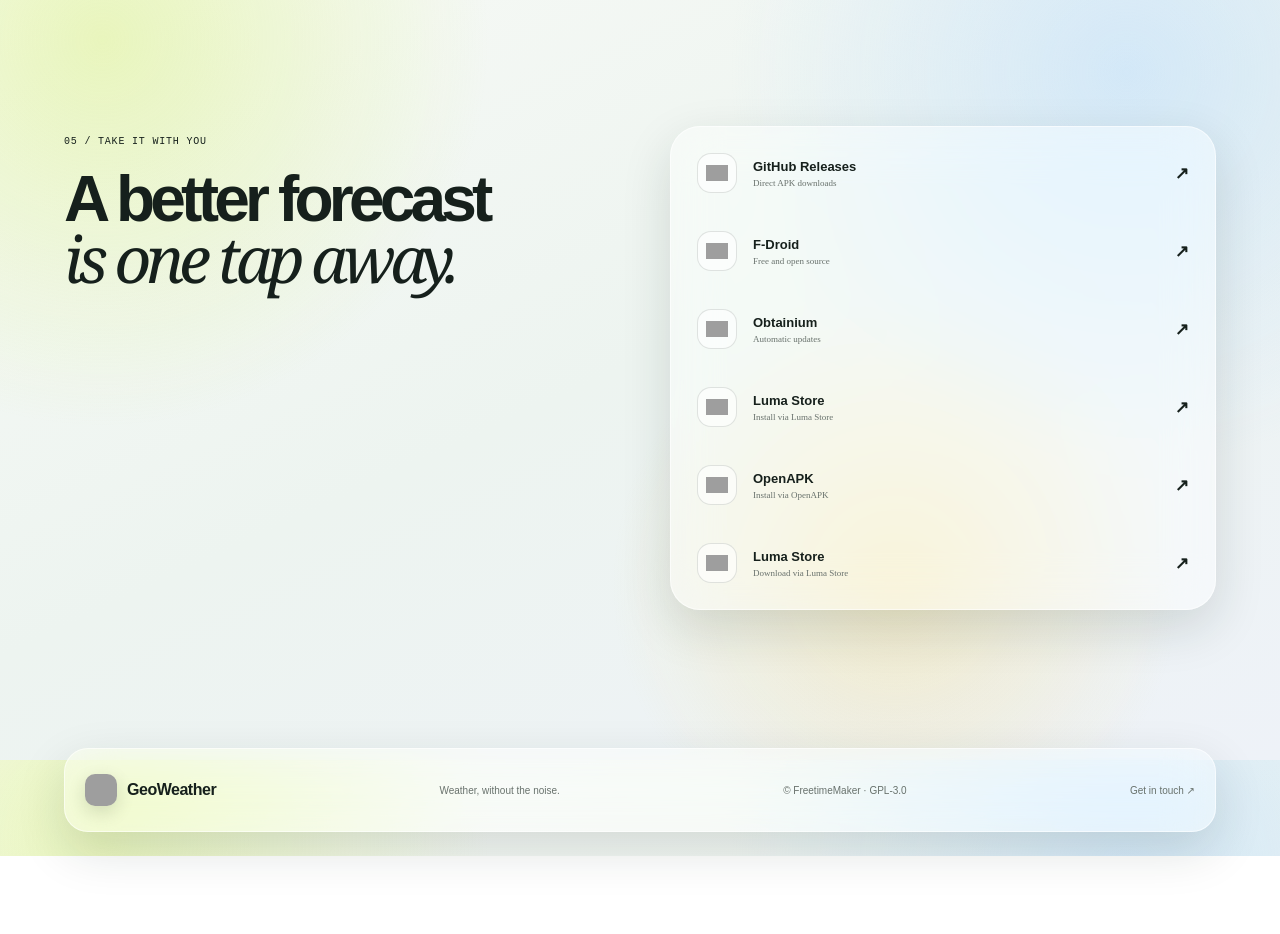
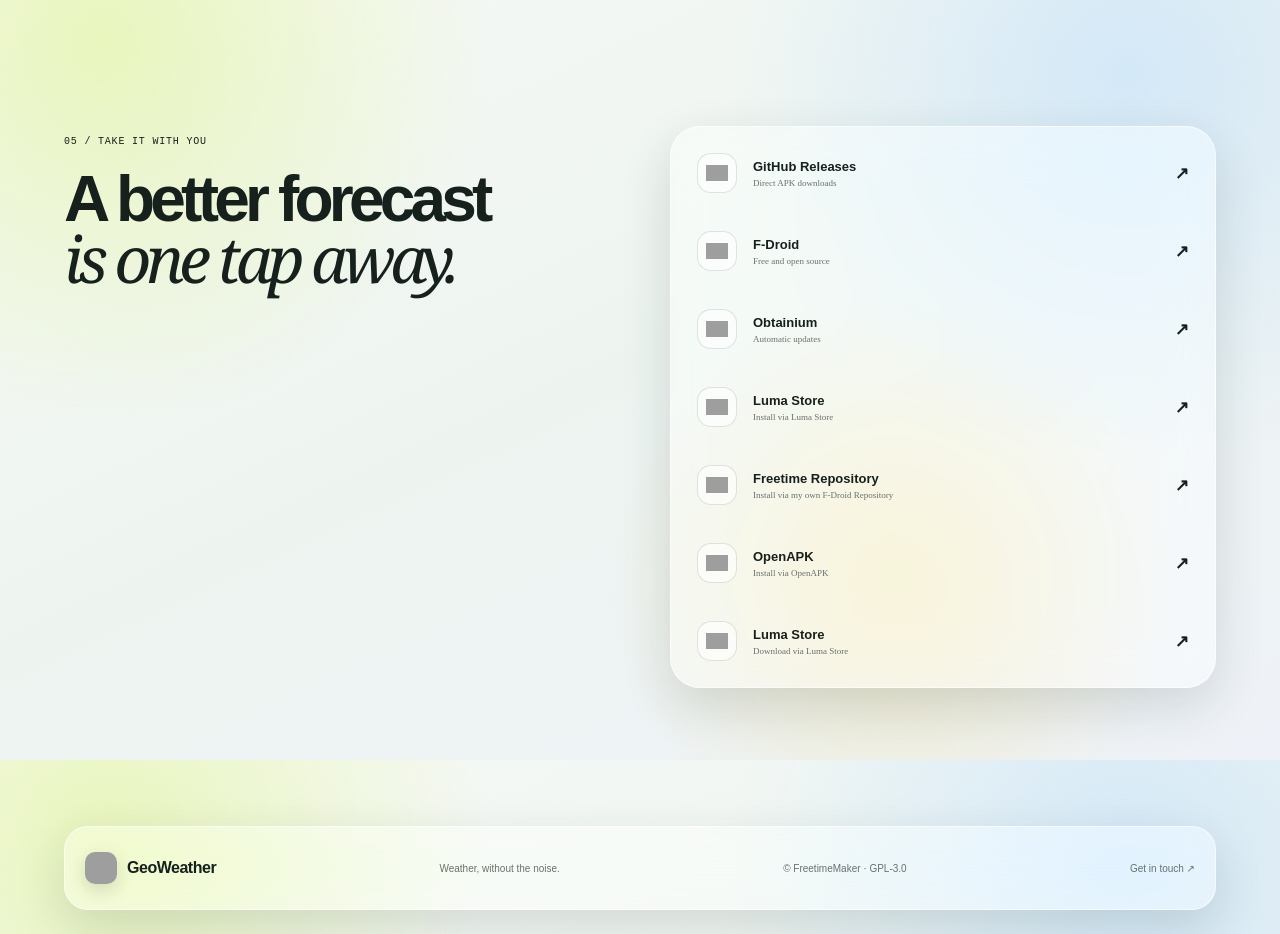
Before and after one commit to FreetimeMaker/GeoWeather-Website, a Next.js app: page / in a window 1280 px wide. Shown: the part 4040-4974 px from the top of the page. Before the commit the page ends 4896 px from the top, so only its background shows below. Built offline with nearby package versions, Linux system fonts and the light colour scheme; grey boxes are pictures that could not be loaded.

Commit message:
Restore Freetime Repository download option

```diff
--- a/app/page.jsx
+++ b/app/page.jsx
@@ -11,6 +11,7 @@
   fDroid: 'https://gitlab.com/fdroid/artwork/-/blob/631ce8c8d02a1fd4eec61cd833e5193dbf5aed94/fdroid-logo-2015/fdroid-logo.svg',
   obtainium: 'https://raw.githubusercontent.com/ImranR98/Obtainium/main/assets/graphics/icon_small.png',
   lumaStore: 'https://raw.githubusercontent.com/FreetimeMaker/Luma-Store-Website/main/public/android-chrome-512x512.png',
+  ownfdroid: 'https://raw.githubusercontent.com/FreetimeMaker/fdroid/main/icon.png',
   openapk: 'https://avatars.githubusercontent.com/u/125956566?v=4',
   lumastore: 'https://raw.githubusercontent.com/FreetimeMaker/Luma-Store-Android/master/fastlane/matadata/android/en-US/images/icon.png'
 };
@@ -55,7 +56,8 @@
 
         <section className="section" id="feedback"><div className="section-heading reveal"><p className="eyebrow">04 / Shape GeoWeather</p><h2>Your ideas can<br /><em>shape what comes next.</em></h2><p>Have an idea for improving GeoWeather? Share a suggestion or request a feature directly on GitHub.</p></div><div className="feature-grid"><FeedbackCard className="feature-blue" icon="✦" kicker="SUGGESTIONS" title="Share an idea." number="01" href={email} action="Send a suggestion">Got an idea for the app, design or weather experience? Tell us what you would change and why it would help.</FeedbackCard><FeedbackCard className="feature-yellow" icon="＋" kicker="FEATURE REQUESTS" title="Request a feature." number="02" href={email} action="Request a feature">Need something GeoWeather does not support yet? Open a feature request and describe the functionality you would like to see.</FeedbackCard></div></section>
 
-        <section className="download section" id="get-app"><div className="download-heading"><p className="eyebrow">05 / Take it with you</p><h2>A better forecast<br /><em>is one tap away.</em></h2></div><div className="download-links"><Download href={`${repository}/releases/latest`} icon={icons.github} alt="GitHub Icon" title="GitHub Releases" detail="Direct APK downloads" /><Download href={fDroid} icon={icons.fDroid} alt="F-Droid Icon" title="F-Droid" detail="Free and open source" /><Download href="https://apps.obtainium.imranr.dev/redirect?r=obtainium://app/%7B%22id%22%3A%22com.freetime.geoweather%22%2C%22url%22%3A%22https%3A%2F%2Fgithub.com%2FFreetimeMaker%2FGeoWeather%22%2C%22author%22%3A%22Freetime%20Maker%22%2C%22name%22%3A%22GeoWeather%22%2C%22additionalSettings%22%3A%22%7B%5C%22includePrereleases%5C%22%3Afalse%7D%22%7D" icon={icons.obtainium} alt="Obtainium Icon" title="Obtainium" detail="Automatic updates" /><Download href="https://luma.free-time.me" icon={icons.lumaStore} alt="Luma Store Icon" title="Luma Store" detail="Install via Luma Store" /><Download href="https://www.openapk.net/en/geoweather/com.freetime.geoweather/" icon={icons.openapk} alt="OpenAPK Icon" title="OpenAPK" detail="Install via OpenAPK" /><Download href="https://luma.free-time.me/discover/ce113263-48cb-48ac-a77e-59e751607667" icon={icons.lumastore} alt="Luma Store Icon" title="Luma Store" detail="Download via Luma Store" /></div></section>
+        <section className="download section" id="get-app"><div className="download-heading"><p className="eyebrow">05 / Take it with you</p><h2>A better forecast<br /><em>is one tap away.</em></h2></div><div className="download-links"><Download href={`${repository}/releases/latest`} icon={icons.github} alt="GitHub Icon" title="GitHub Releases" detail="Direct APK downloads" /><Download href={fDroid} icon={icons.fDroid} alt="F-Droid Icon" title="F-Droid" detail="Free and open source" /><Download href="https://apps.obtainium.imranr.dev/redirect?r=obtainium://app/%7B%22id%22%3A%22com.freetime.geoweather%22%2C%22url%22%3A%22https%3A%2F%2Fgithub.com%2FFreetimeMaker%2FGeoWeather%22%2C%22author%22%3A%22Freetime%20Maker%22%2C%22name%22%3A%22GeoWeather%22%2C%22additionalSettings%22%3A%22%7B%5C%22includePrereleases%5C%22%3Afalse%7D%22%7D" icon={icons.obtainium} alt="Obtainium Icon" title="Obtainium" detail="Automatic updates" /><Download href="https://luma.free-time.me" icon={icons.lumaStore} alt="Luma Store Icon" title="Luma Store" detail="Install via Luma Store" />
+            <Download href="https://fdroid.free-time.me" icon={icons.ownfdroid} alt="Freetime Repository Icon" title="Freetime Repository" detail="Install via my own F-Droid Repository" /><Download href="https://www.openapk.net/en/geoweather/com.freetime.geoweather/" icon={icons.openapk} alt="OpenAPK Icon" title="OpenAPK" detail="Install via OpenAPK" /><Download href="https://luma.free-time.me/discover/ce113263-48cb-48ac-a77e-59e751607667" icon={icons.lumastore} alt="Luma Store Icon" title="Luma Store" detail="Download via Luma Store" /></div></section>
       </main>
       <footer className="footer"><a href="#top"><Brand /></a><span>Weather, without the noise.</span><span>© FreetimeMaker · GPL-3.0</span><a href="mailto:FreetimeMaker@proton.me">Get in touch ↗</a></footer>
     </div>
```
